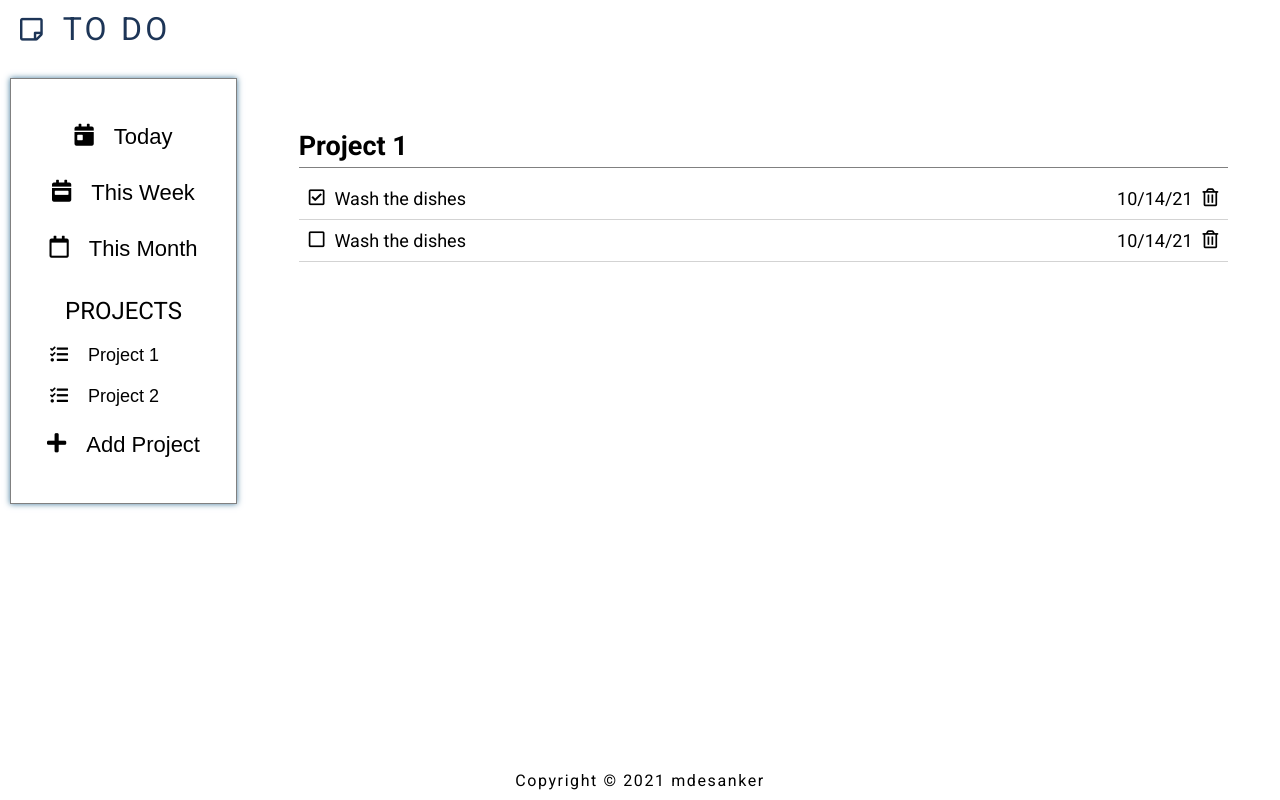
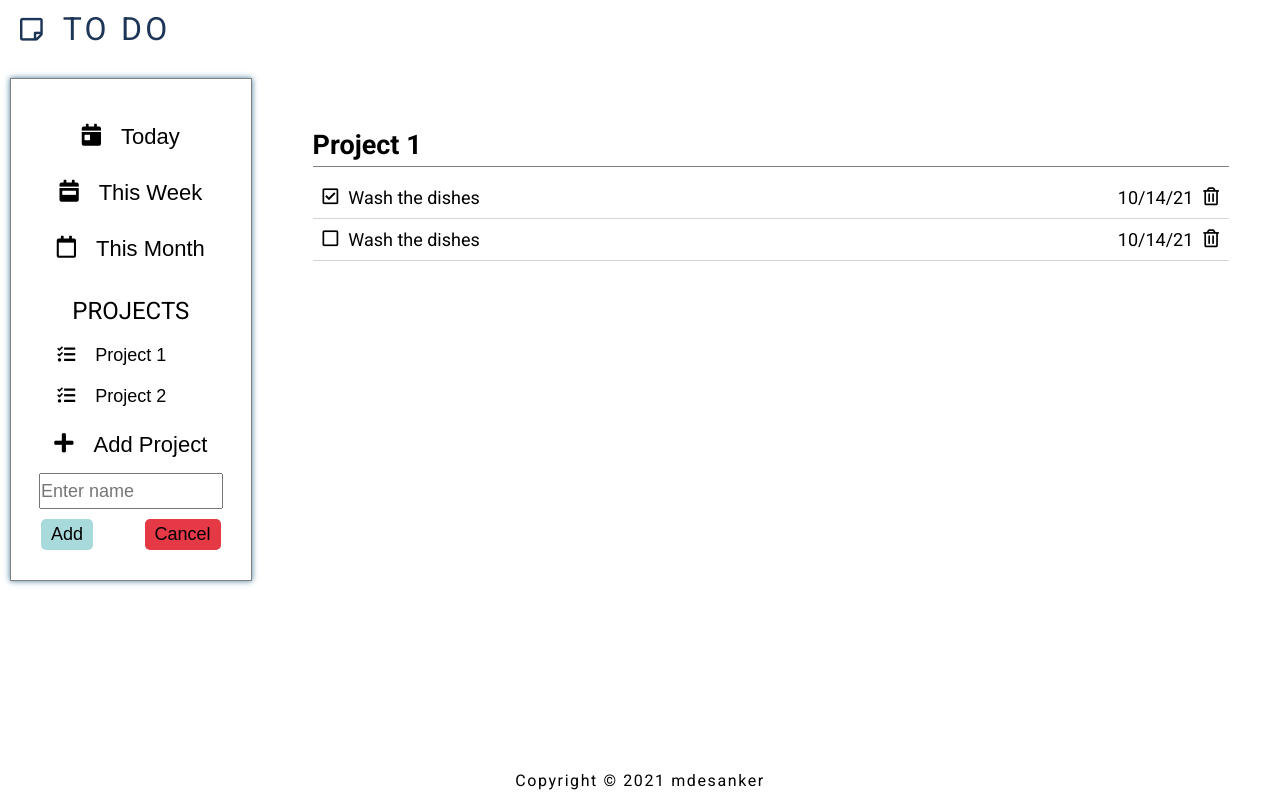
Before and after one commit to mdesanker/todo-list, a plain HTML site: page index.html in a window 1280 px wide. Drawn offline with Linux system fonts and the light colour scheme.

Commit message:
feat: add html and css for sidebar project creation form

```diff
--- a/index.html
+++ b/index.html
@@ -58,6 +58,20 @@
             <i class="fas fa-plus"></i>
             Add Project
           </button>
+          <div class="project-form-container">
+            <form action="" class="add-project">
+              <input
+                class="project-input"
+                type="text"
+                placeholder="Enter name"
+                required
+              />
+              <div class="form-btns">
+                <button class="form-btn add">Add</button>
+                <button class="form-btn cancel">Cancel</button>
+              </div>
+            </form>
+          </div>
         </div>
       </div>
       <div class="display">
```
Also changed, not shown: main.js (+2 -2 lines).
